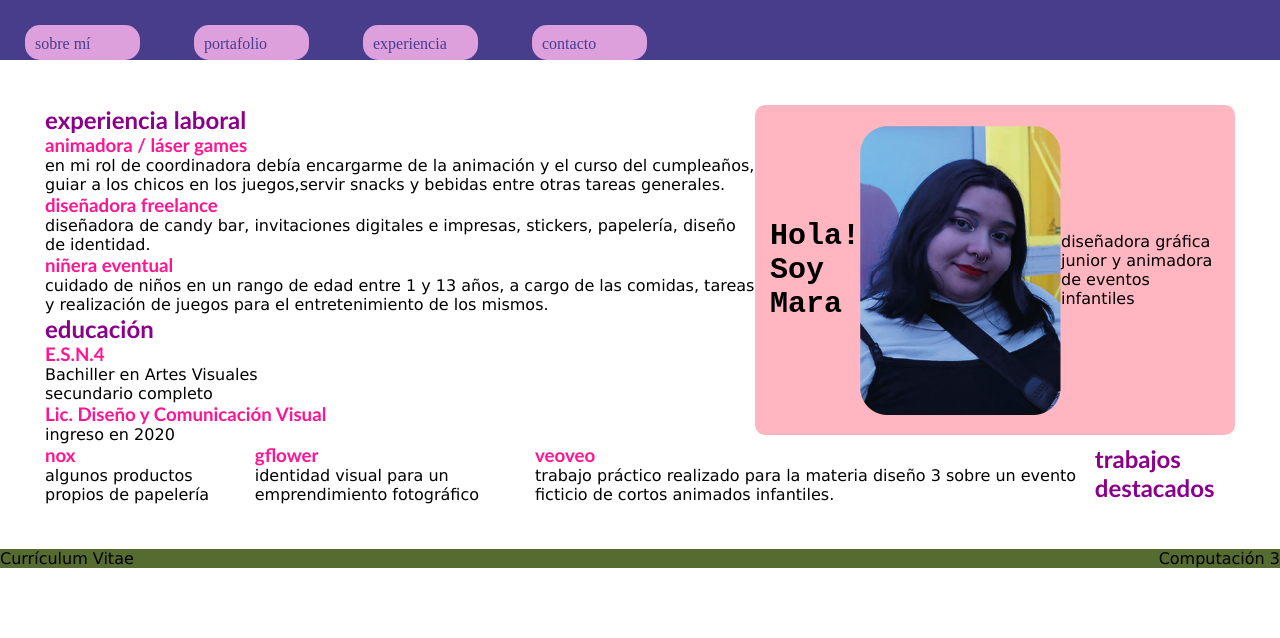
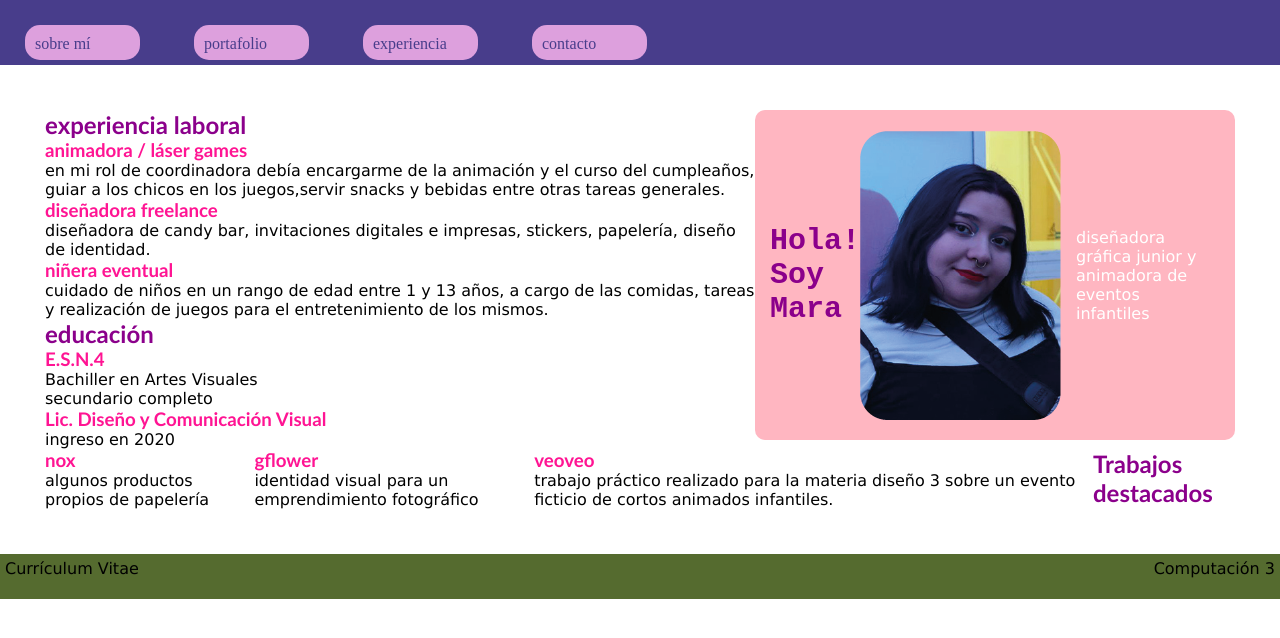
Before and after one commit to maravillalba02/villalbamara-cv, a plain HTML site: page index.html in a window 1280 px wide. Drawn offline with Linux system fonts and the light colour scheme.

Commit message:
footer cambios

```diff
--- a/estilos.css
+++ b/estilos.css
@@ -6,6 +6,7 @@
     padding: 0px;
 }
 h1 {
+    color: darkmagenta;
     font-size: 30px;
     font-family:'Courier New', Courier, monospace
 }
@@ -28,9 +29,14 @@ p {
 font-family: 'Lucida Sans', 'Lucida Sans Regular', 'Lucida Grande', 'Lucida Sans Unicode', Geneva, Verdana, sans-serif;
 }
 
+.descr {
+    color: white;
+    margin: 15px;
+}
+
 #cabecera {
     background-color:darkslateblue;
-    height: 60px;
+    height: 65px;
 }
 li {
     display: flex;
@@ -51,8 +57,10 @@ li:hover {
 }
 footer {
     background-color: darkolivegreen;
+    height: 35px;
+    padding: 5px;
     display: flex;
-    justify-content:space-between
+    justify-content:space-between;
 }
 main {
     margin: 45px;
--- a/index.html
+++ b/index.html
@@ -49,7 +49,7 @@
             </article>
         </div>
         <section id="trabajos">
-            <h2>trabajos destacados</h2>
+            <h2>Trabajos destacados</h2>
             <article>
                 <h3>veoveo</h3>
                 <p>trabajo práctico realizado para la materia diseño 3 sobre un evento ficticio de cortos animados
```
